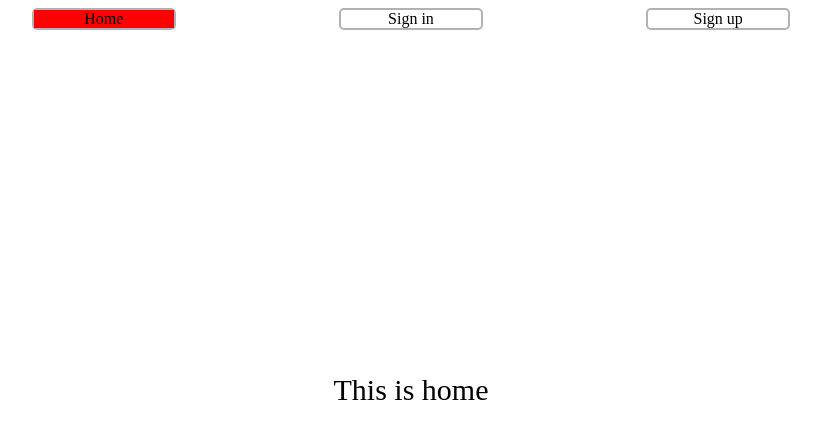
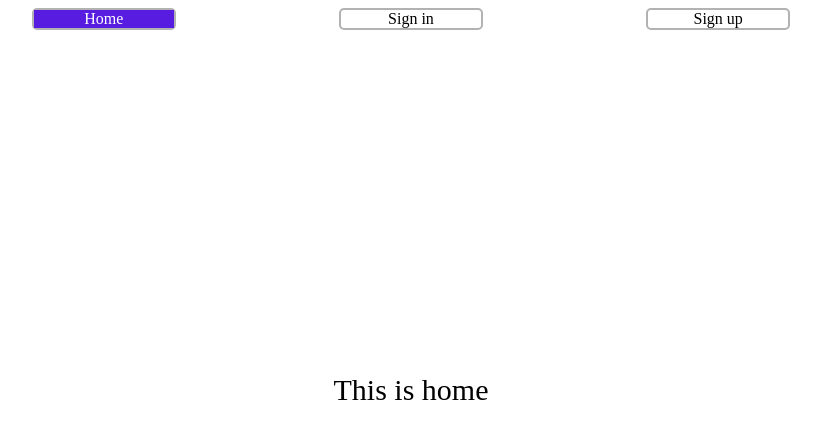
Before and after one commit to AndriiSvirskyi/Authorization, a React (Vite) app in the folder frontend/: page / in a window 1280 px wide. Shown: the top 438 px of the page, without its empty margins (229-1050 px from the left). Built offline with nearby package versions, Linux system fonts and the light colour scheme; no server answers.

Commit message:
project debugging

```diff
--- a/frontend/src/components/content/Users.js
+++ b/frontend/src/components/content/Users.js
@@ -5,19 +5,20 @@ class Users extends Component {
     constructor(props){
         super(props)
         this.getUsers = ()=>this.props.getUsers(this.props.token)
+
     }
 
     componentWillMount(){
             this.getUsers()
         }
     renderUser (users) {
-        console.log(this.props.users)
         return users.map((user, index) => {
             return <tr key={index}><td>{`User ${index+1}`}</td><td>{user.email}</td></tr>
         });
     }
 
     render() {
+        console.log(this.props.users)
         return (
             <div className="content">
                 <h2>Users list</h2>
--- a/frontend/src/components/home/Header.js
+++ b/frontend/src/components/home/Header.js
@@ -9,16 +9,17 @@ class Header extends PureComponent {
         this.getPermission = ()=>this.props.getPermission(this.props.token)
 
 
-        /*this.historyPush = () => {
-            window.location.href = "/";
-        }*/
+        this.historyPush = () => {
+           this.props.history.push('/')
+        }
     }
     componentWillMount(){
+
         this.getPermission()
     }
 
     render() {
-        console.log(this.props);
+
        return (
         <nav>
             <div className="navigation">
--- a/frontend/src/components/style.css
+++ b/frontend/src/components/style.css
@@ -132,6 +132,6 @@ tr:nth-child(even) {
     background-color: #dddddd;
 }
 .active{
-    background: red;
-
+    background: rgb(87, 28, 223);
+    color: white
 }
```
Also changed, not shown: frontend/index.js (line endings or trailing spaces), 3 other files (tests, documents, lock files or other folders).
